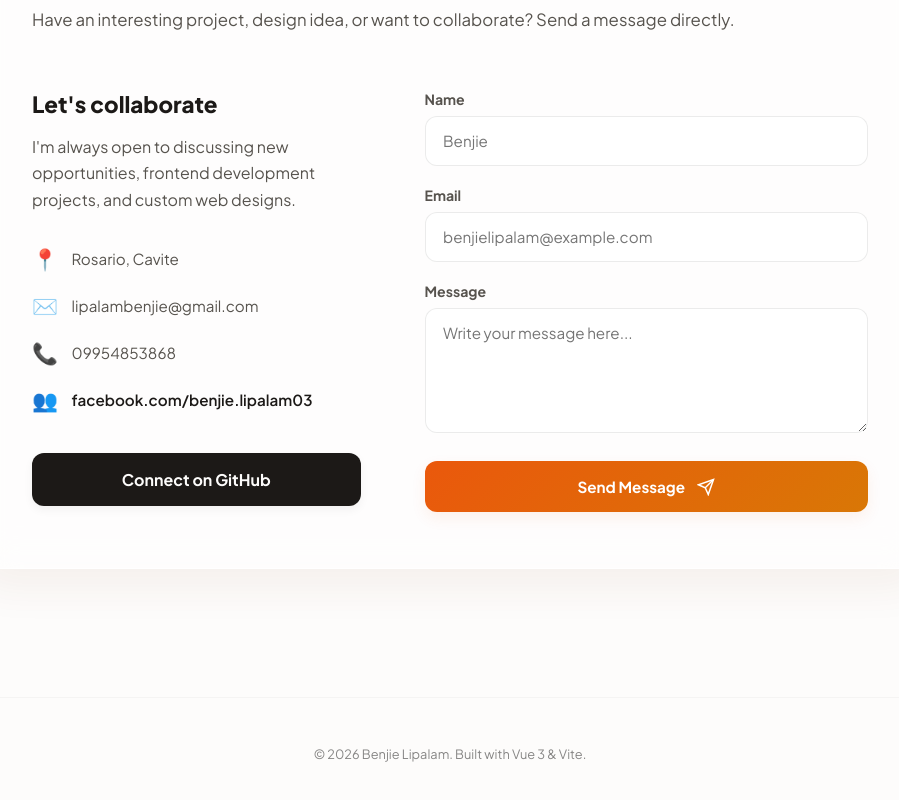
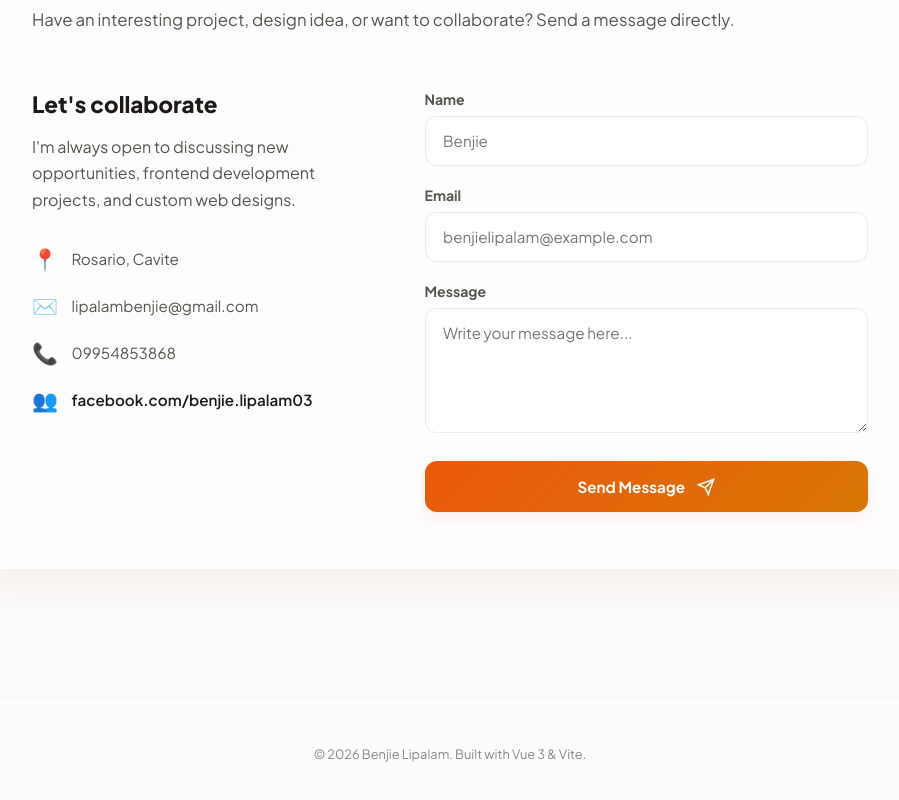
Before and after one commit to webjie28/BENJIELIPALAM, a Vue app: page / in a window 1280 px wide. Shown: the part 5872-6672 px from the top of the page, without its empty margins (190-1089 px from the left). Built offline with nearby package versions, Linux system fonts and the light colour scheme; no server answers.

Commit message:
feat: Remove redundant Connect on GitHub button from Contact section

```diff
--- a/App.vue
+++ b/App.vue
@@ -695,9 +695,6 @@
                   </div>
                 </div>
 
-                <a href="https://github.com/webjie28" target="_blank" class="social-btn large">
-                  Connect on GitHub
-                </a>
               </div>
 
               <!-- Contact Form -->
```
